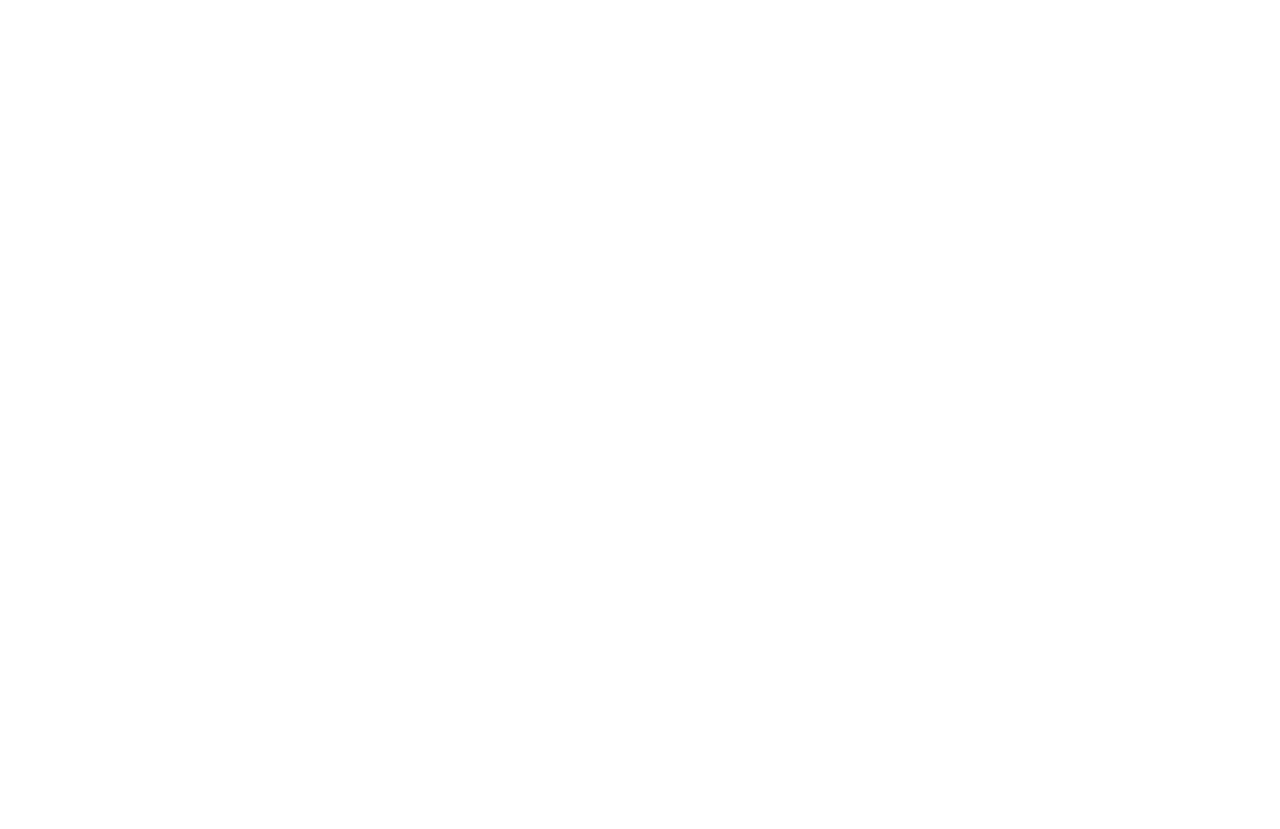
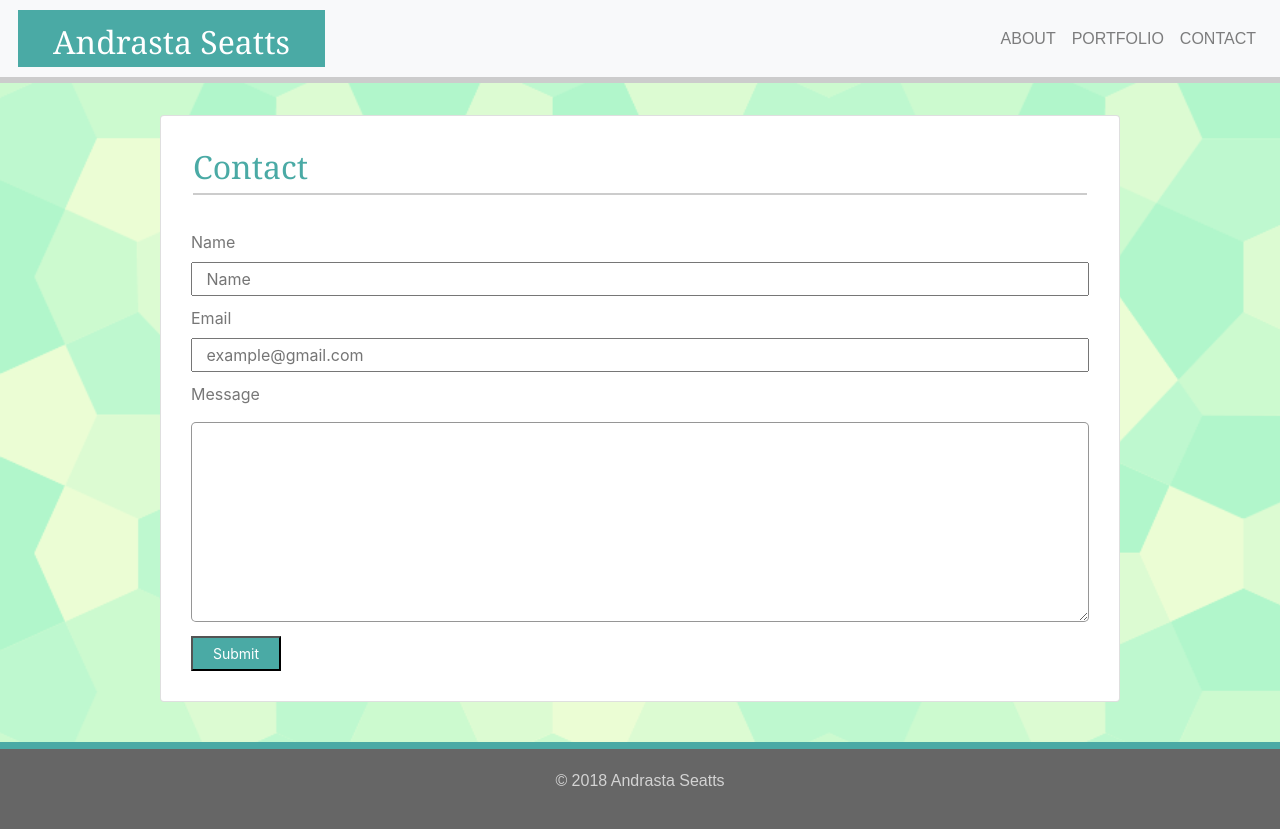
Before and after one commit to And-Rasta/Bootstrap-Portfolio, a plain HTML site: page contact.html in a window 1280 px wide. Before the commit the page ends 800 px from the top, so only its background shows below. Drawn offline with nearby package versions, Linux system fonts and the light colour scheme; files that its build step writes are made by us from their sources.

Commit message:
Updates to Contact

```diff
--- a/contact.html
+++ b/contact.html
@@ -0,0 +1,60 @@
+<!DOCTYPE html>
+<html lang="en"></html>
+<head>
+    <meta charset="UTF-8">
+    <meta name="viewport" content="width=device-width, initial-scale=1.0">
+    <meta http-equiv="X-UA-Compatible" content="ie=edge">
+    <title>Contact</title>
+    <meta name="description" content="Reach Out and Touch Someone">
+    <link rel="stylesheet" type="test/css" href="assets/css/reset.css"/>
+    <link rel="stylesheet" href="https://maxcdn.bootstrapcdn.com/bootstrap/4.0.0/css/bootstrap.min.css" integrity="sha384-Gn5384xqQ1aoWXA+058RXPxPg6fy4IWvTNh0E263XmFcJlSAwiGgFAW/dAiS6JXm"
+     crossorigin="anonymous">
+    <link rel="stylesheet" type="text/css" media="screen" href="css/style.css"/>
+</head>
+    <header>
+        <nav class="navbar navbar-expand-md navbar-light bg-light">
+            <div class="name_div navbar-dark">
+                    <h2>
+                        Andrasta Seatts
+                    </h2>
+                </div>
+                <button class="navbar-toggler" type="button" data-toggle="collapse" data-target="#navbar7">
+                    <span class="navbar-toggler-icon"></span>
+                </button>
+                <div class="navbar-collapse collapse justify-content-stretch header_links" id="navbar7">
+                    <ul class="navbar-nav ml-auto">
+                        <li class="nav-item">
+                            <a class="nav-link" href="index.html">About</a>
+                        </li>
+                        <li class="nav-item">
+                            <a class="nav-link" href="portfolio.html">Portfolio</a>
+                        </li>
+                        <li class="nav-item">
+                            <a class="nav-link" href="contact.html">Contact</a>
+                        </li>
+                    </ul>
+            </div>
+        </nav>
+    </header>
+<body>
+<body class="main">
+    <main>
+            <div class="container card">
+                       <h2 class="accent">Contact</h2>
+                       <form>
+                            <label for="name-input" class="arial-font">Name</label>
+                            <input id="name-input" class="arial-font" type="text" placeholder="   Name">
+                            <label for="email-input" class="arial-font">Email</label>
+                            <input id="email-input" class="arial-font" type="email" placeholder="   example@gmail.com">
+                            <label for="message-input" class="arial-font">Message</label>
+                            <textarea class="arial-font" id="message-input"></textarea>
+                        <button type="button">Submit</button>
+                    </form>
+                </div>
+            </main>
+        </body>
+              <div id="btmspacer"></div>
+              <footer id="backgroundColor">
+                <p id="footertxt">&copy; 2018 Andrasta Seatts</p>
+              </footer>
+            </html>
```
Also changed, not shown: index.html (+2 -2 lines).
